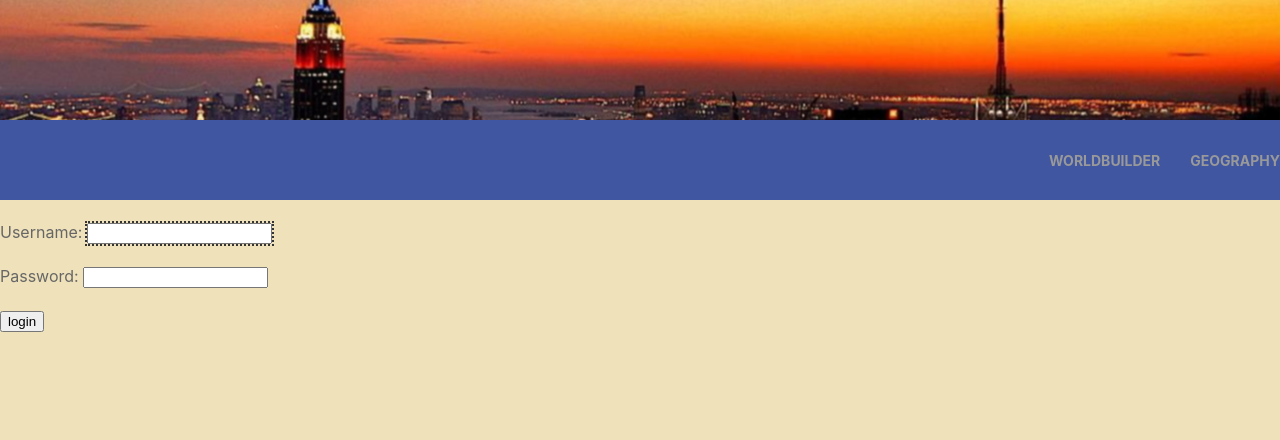
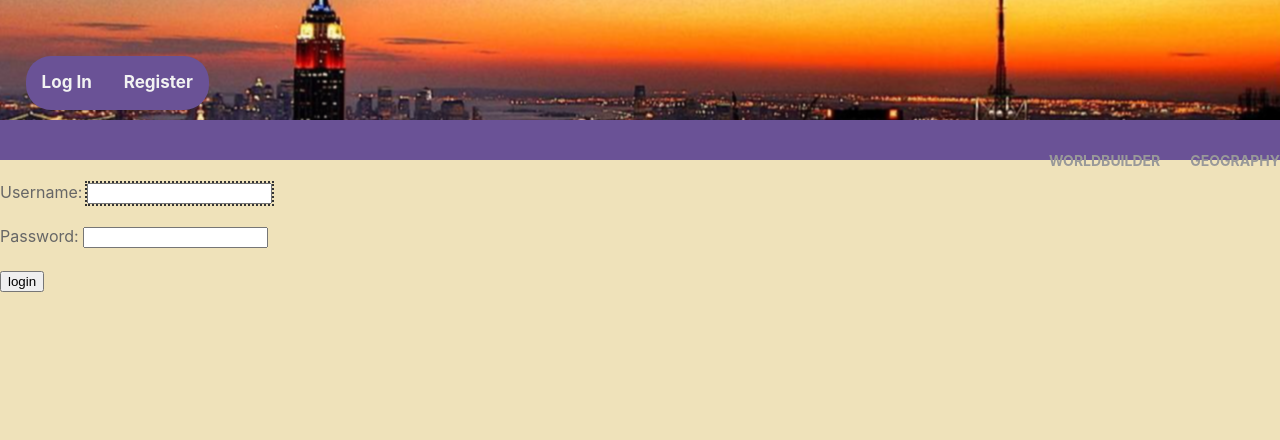
Before and after one commit to mcerritos/worldbuilder, a Django app: page /accounts/login/ in a window 1280 px wide. Shown: the top 440 px of the page. Run offline with Django 3.2, Linux system fonts and the light colour scheme; some libraries are stand-ins or nearby versions.

Commit message:
adds in hovering login/logout buttons

```diff
--- a/axis/static/css/style.css
+++ b/axis/static/css/style.css
@@ -1,3 +1,5 @@
+/* base styles */
+
 body {
     display: flex;
     min-height: 100vh;
@@ -15,30 +17,54 @@ footer {
     background-color: #F13C20;
 }
 
+card {
+    background-color: white;
+}
+
+/* header styles */
+
 .bg-img {
-    /* The image used */
     background-image:url('/static/sunsetbg.png');
-
     min-height: 15vh;
-
-    /* Center and scale the image nicely */
     background-position: center;
     background-repeat: no-repeat;
-    /* background-size: cover; */
-
-    /* Needed to position the navbar */
     position: relative;
   }
 
 #nv {
-    background-color: #4056A1 ;
+    background-color: rgb(106, 82, 150);
+    max-height: 5vh;
 }
 
  a {
     color: #D79922;
     font-weight: bold;
 }
+.nav_pic_container {
+    position: absolute;
+    margin-top: -8vh;
+    margin-left: 2vw;
+    width: auto;
+  }
 
-card {
-    background-color: white;
+.topnav {
+overflow: hidden;
+background-color:  rgb(106, 82, 150);
+color: #D79922;
+border-radius: 25px;
 }
+
+.topnav a {
+float: left;
+color: #f2f2f2;
+text-align: center;
+padding: 14px 16px;
+text-decoration: none;
+font-size: 17px;
+
+}
+
+.topnav a:hover {
+background-color: #D79922;
+color: #f2f2f2;
+}
--- a/axis/templates/base.html
+++ b/axis/templates/base.html
@@ -19,6 +19,20 @@
 <body>
   <header>
     <div class="bg-img"></div>
+    {% if user.is_authenticated %}
+      <div class="nav_pic_container">
+        <div class="topnav">
+          <a href="{% url 'logout' %}">Log Out</a>
+        </div>
+      </div>
+    {% else %}
+    <div class="nav_pic_container">
+      <div class="topnav">
+        <a href="{% url 'login' %}">Log In</a>
+        <a href="{% url 'signup' %}">Register</a>
+      </div>
+      {% endif %}
+    </div>
 
     <nav id="nv" class=".uk-navbar-container" uk-navbar>
       <div class="uk-navbar-right">
--- a/axis/templates/registration/signup.html
+++ b/axis/templates/registration/signup.html
@@ -1,8 +1,8 @@
 {% extends 'base.html' %}
 {% block content %}
 
-<div .uk-card>
-    <h1 class="uk-card-title card">Sign Up</h1>
+<div class=".uk-card .uk-position-center card">
+    <h1 class="uk-card-title">Sign Up</h1>
 
     {% if error_message %}<p class="red-text">{{ error_message }}</p>{% endif %}
 
--- a/axis/views.py
+++ b/axis/views.py
@@ -21,7 +21,7 @@ def signup(request):
     if form.is_valid():
       user = form.save()
       login(request, user)
-      return redirect('index')
+      return redirect('home')
     else:
       error_message = 'Invalid sign up - try again'
   form = UserCreationForm()
--- a/worldbuilder/settings.py
+++ b/worldbuilder/settings.py
@@ -119,5 +119,5 @@ USE_TZ = True
 # https://docs.djangoproject.com/en/3.0/howto/static-files/
 
 STATIC_URL = '/static/'
-#LOGIN_REDIRECT_URL = '/cats/'
+LOGIN_REDIRECT_URL = '/'
 LOGOUT_REDIRECT_URL = '/'
```
